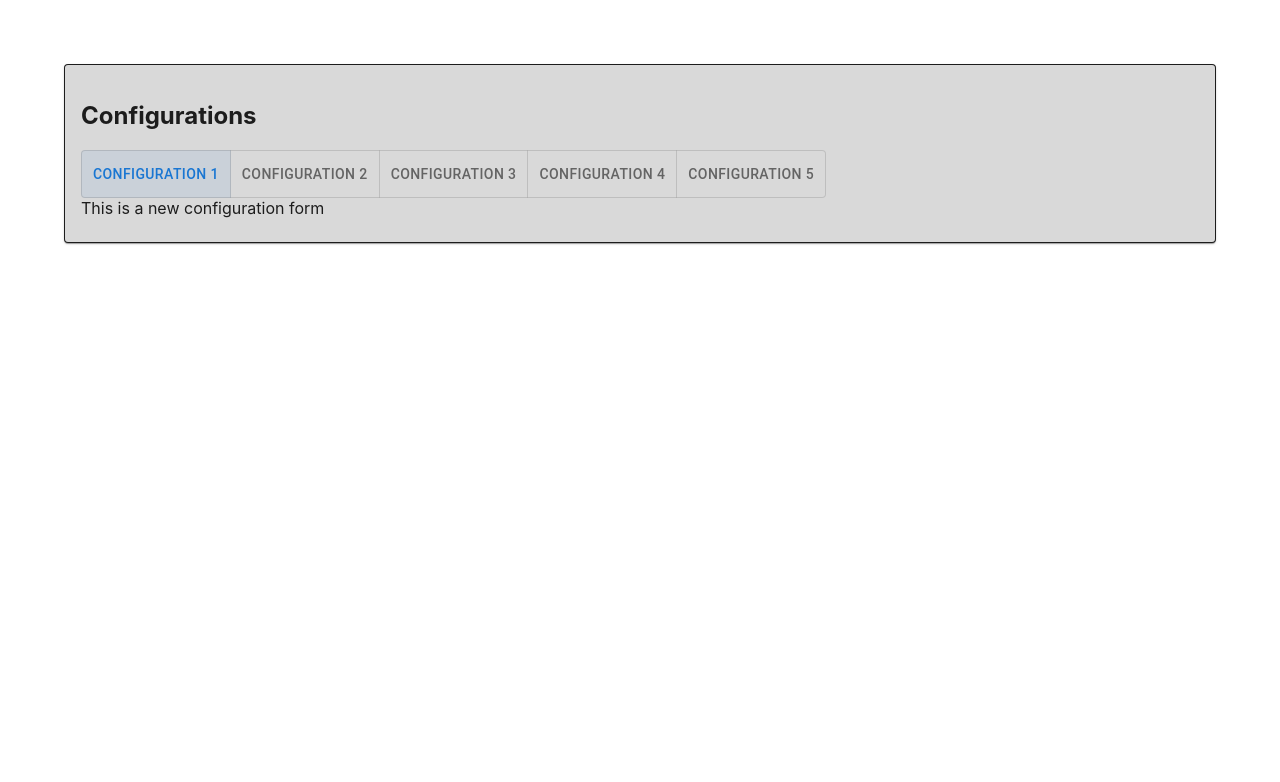
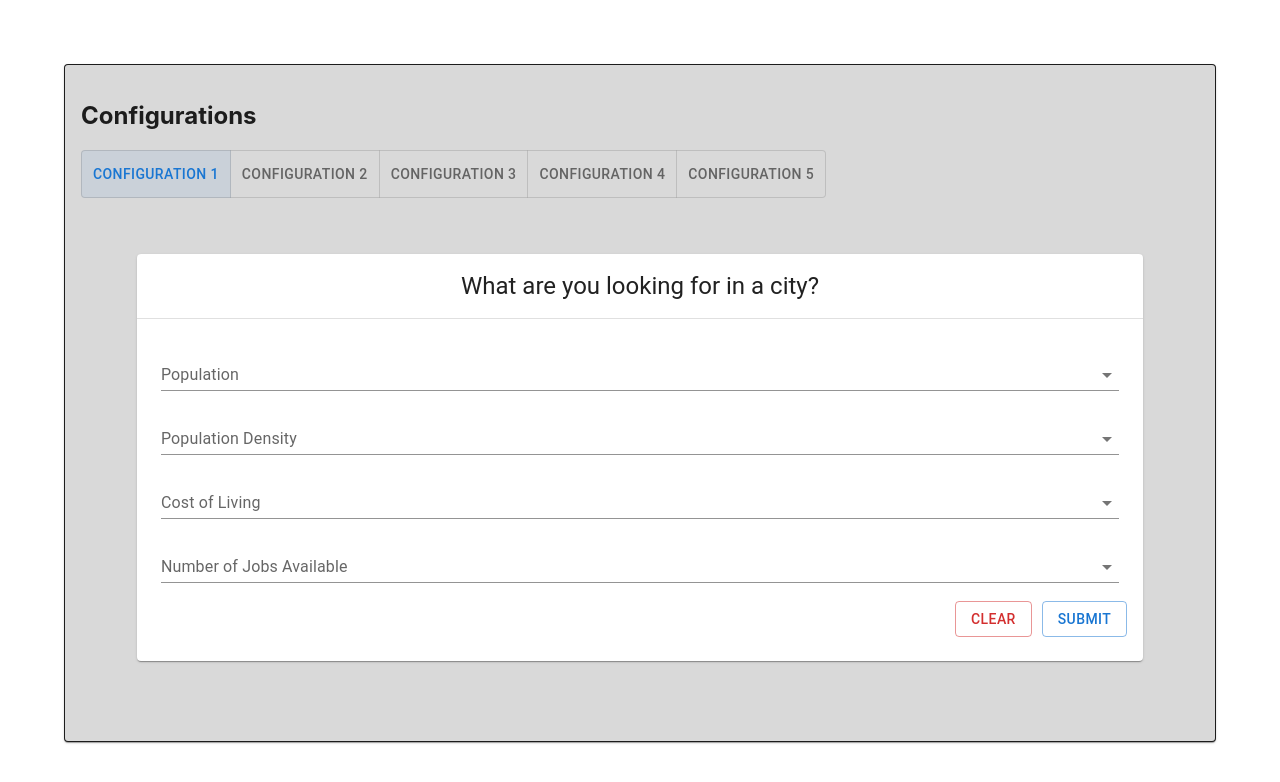
Before and after one commit to mjk257/uds, a React (Create React App) app: page / in a window 1280 px wide. Shown: the top 782 px of the page. Built offline with nearby package versions, Linux system fonts and the light colour scheme.

Commit message:
Making progress
Not all the categories are clearly defined and none of the actually functionality works but the component, visually, is in a good state as of now (could likely be improved later on).

```diff
--- a/src/components/ConfigurationForm.tsx
+++ b/src/components/ConfigurationForm.tsx
@@ -1,17 +1,113 @@
 import React from "react";
 import CityPreferencesForm from "./CityPreferencesForm";
 import {CityPreferencesConfiguration} from "../types/utility-types";
+import {Button, Card, CardContent, CardHeader, Divider, FormControl, InputLabel, MenuItem, Select} from "@mui/material";
 
-const ConfigurationForm = ({ ...props }) => {
+// Note that some of this stuff might be placeholders for later on
+
+const ConfigurationForm = ({ config, setConfig, currentConfig } : Props) => {
+
+    const handleChange = (property : any, event : any) => {
+        // @ts-ignore
+        setConfig({ ...config[currentConfig], [property]: event.target.value });
+    }
+
     return  (
         <>
-            This is a new configuration form
+            <div className='preferences-form-container'>
+                <Card className='preferences-form-card'>
+                    <CardHeader title="What are you looking for in a city?" />
+                    <Divider />
+                    <CardContent className='preferences-form-content'>
+                        <FormControl variant="standard" sx={{ m: 1, minWidth: 120 }}>
+                            <InputLabel>Population</InputLabel>
+                            <Select
+                                labelId="population-select"
+                                // This is likely going to cause an error
+                                value={config.population}
+                                onChange={ () => handleChange("population", this) }
+                                label="Population"
+                            >
+                                <MenuItem value="">
+                                    <em>None</em>
+                                </MenuItem>
+                                <MenuItem value={"Low"}>Low</MenuItem>
+                                <MenuItem value={"Medium"}>Medium</MenuItem>
+                                <MenuItem value={"High"}>High</MenuItem>
+                            </Select>
+                        </FormControl>
+                        <FormControl variant="standard" sx={{ m: 1, minWidth: 120 }}>
+                            <InputLabel>Population Density</InputLabel>
+                            <Select
+                                labelId="population-density-select"
+                                // This is likely going to cause an error
+                                value={config.populationDensity}
+                                onChange={ () => handleChange("populationDensity", this) }
+                                label="Population Density"
+                            >
+                                <MenuItem value="">
+                                    <em>None</em>
+                                </MenuItem>
+                                <MenuItem value={"Low"}>Low</MenuItem>
+                                <MenuItem value={"Medium"}>Medium</MenuItem>
+                                <MenuItem value={"High"}>High</MenuItem>
+                            </Select>
+                        </FormControl>
+                        <FormControl variant="standard" sx={{ m: 1, minWidth: 120 }}>
+                            <InputLabel>Cost of Living</InputLabel>
+                            <Select
+                                labelId="col-select"
+                                // This is likely going to cause an error
+                                value={config.costOfLiving}
+                                onChange={ () => handleChange("costOfLiving", this) }
+                                label="Cost of Living"
+                            >
+                                <MenuItem value="">
+                                    <em>None</em>
+                                </MenuItem>
+                                <MenuItem value={"Low"}>Low</MenuItem>
+                                <MenuItem value={"Medium"}>Medium</MenuItem>
+                                <MenuItem value={"High"}>High</MenuItem>
+                            </Select>
+                        </FormControl>
+                        <FormControl variant="standard" sx={{ m: 1, minWidth: 120 }}>
+                            <InputLabel>Number of Jobs Available</InputLabel>
+                            <Select
+                                labelId="col-select"
+                                // This is likely going to cause an error
+                                value={config.numberOfJobsAvailable}
+                                onChange={ () => handleChange("numberOfJobsAvailable", this) }
+                                label="Number of Jobs Available"
+                            >
+                                <MenuItem value="">
+                                    <em>None</em>
+                                </MenuItem>
+                                <MenuItem value={"Low"}>Low</MenuItem>
+                                <MenuItem value={"Medium"}>Medium</MenuItem>
+                                <MenuItem value={"High"}>High</MenuItem>
+                            </Select>
+                        </FormControl>
+                        {/* Add the rest later on, I believe that this should be fine but I might add an object config */}
+                        <div className='preferences-form-sibling-set'>
+                            <Button color='error' variant="outlined">
+                                Clear
+                            </Button>
+                            <Button color='primary' variant="outlined">
+                                Submit
+                            </Button>
+
+                        </div>
+                    </CardContent>
+                </Card>
+            </div>
         </>
     )
 }
 
 type Props = {
-    config: CityPreferencesConfiguration
+    config: CityPreferencesConfiguration,
+    currentConfig: String
+    setConfig: Function
 };
 
 export default ConfigurationForm;
--- a/src/components/ConfigurationList.tsx
+++ b/src/components/ConfigurationList.tsx
@@ -89,7 +89,8 @@ const ConfigurationList = () => {
                 {/*        <RemoveIcon />*/}
                 {/*    </Fab>}*/}
             </div>
-            <ConfigurationForm config={ config } />
+            {/* @ts-ignore */}
+            <ConfigurationForm config={ config } currentConfig={ currentConfig } setConfig={ setConfig }  />
         </div>
     );
 };
--- a/src/styles/index.scss
+++ b/src/styles/index.scss
@@ -11,4 +11,22 @@
     justify-content: flex-start;
     flex-wrap: wrap;
   }
+  .preferences-form-container {
+    padding: 5% 5% 5% 5%;
+    .preferences-form-card {
+      text-align: center;
+      .preferences-form-content {
+        display: flex;
+        flex-direction: column;
+        justify-content: flex-start;
+        .preferences-form-sibling-set {
+          display: flex;
+          flex-direction: row;
+          justify-content: flex-end;
+          gap: 10px;
+          padding: 1% 0 0 0;
+        }
+      }
+    }
+  }
 }
```
